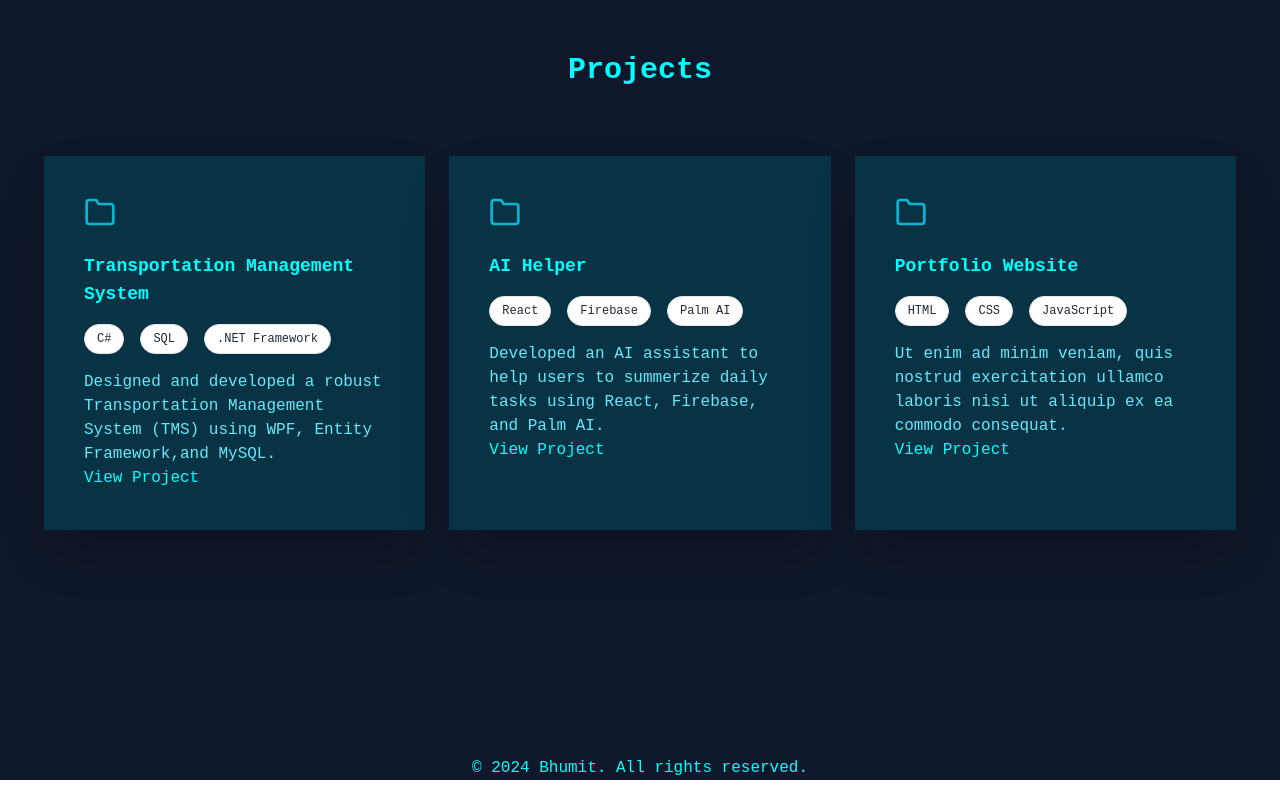
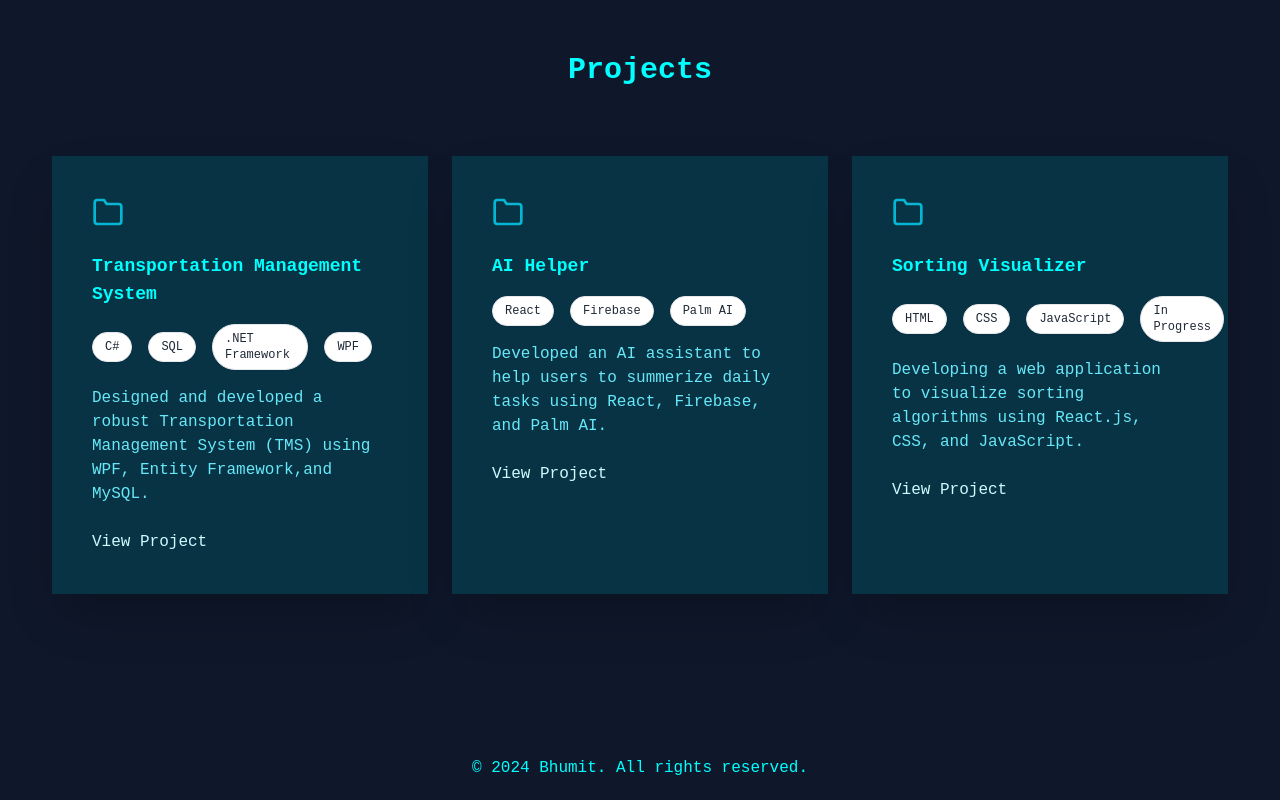
Before and after one commit to patel-bhumit/Portfolio-2024, a React (Create React App) app: page / in a window 1280 px wide. Shown: the part 1644-2444 px from the top of the page. Built offline with nearby package versions, Linux system fonts and the light colour scheme; the HTML template or start-up script is replaced by a standard one; a web font is replaced by a local one.

Commit message:
fixed some bugs

```diff
--- a/src/App.js
+++ b/src/App.js
@@ -6,6 +6,25 @@ import { motion } from "framer-motion"
 import { useEffect, useState } from 'react';
 import Projects from './layouts/Projects/Projects';
 import Social from './components/Socials/Social';
+import svg1 from "./asset/linkedin.svg"
+import svg2 from "./asset/github.svg"
+
+const Socials = [
+    {
+        id: 1,
+        name: "LinkedIn",
+        link: "https://www.linkedin.com/in/bhumitkumar-patel/",
+        icon: svg1
+    },
+    {
+        id: 2,
+        name: "GitHub",
+        link: "https://github.com/patel-bhumit",
+        icon: svg2
+    },
+
+];
+
 
 function App() {
 
@@ -57,7 +76,19 @@ function App() {
         </div>
           <About/>
           <Projects/>
-        <p className='flex w-full justify-center'>&copy; 2024 Bhumit. All rights reserved.</p>
+          <footer>
+            <div className='flex justify-center items-center lg:hidden'>
+            {Socials.map((social, index) => {
+              return (
+                <a href={social.link} className="pr-4 pb-2" key={index}>
+                                  <img src={social.icon} alt={`Social icon ${index}`} />
+                          </a>
+                      );
+                    })}
+              </div>
+              <a href="mailto:bhumit667@gmail.com" className="flex justify-center pb-2 lg:hidden">bhumit667@gmail.com</a>
+            <p className='flex w-full justify-center pb-5'>&copy; 2024 Bhumit. All rights reserved.</p>
+          </footer>
       </div>
     </div>
   );
--- a/src/layouts/Projects/Projects.js
+++ b/src/layouts/Projects/Projects.js
@@ -2,25 +2,26 @@ import { motion, useInView, useMotionValue } from 'framer-motion';
 import './Projects.css';
 import { useRef, useState } from 'react';
 import icon from '../../asset/folder.svg';
+import tool from '../../asset/tool.svg';
 
 const ProjectsList = [
     {
         name: "Transportation Management System",
         description: "Designed and developed a robust Transportation Management System (TMS) using WPF, Entity Framework,and MySQL.",
-        technologies: ["C#", "SQL", ".NET Framework"],
+        technologies: ["C#", "SQL", ".NET Framework", "WPF"],
         link: "https://github.com/patel-bhumit/TermProject"
     },
     {
         name: "AI Helper",
         description: "Developed an AI assistant to help users to summerize daily tasks using React, Firebase, and Palm AI.",
         technologies: ["React", "Firebase", "Palm AI"],
-        link: "github.com"
+        link: "https://github.com/patel-bhumit/ai_helper"
     },
     {
-        name: "Portfolio Website",
-        description: "Ut enim ad minim veniam, quis nostrud exercitation ullamco laboris nisi ut aliquip ex ea commodo consequat.",
-        technologies: ["HTML", "CSS", "JavaScript"],
-        link: "github.com"
+        name: "Sorting Visualizer",
+        description: "Developing a web application to visualize sorting algorithms using React.js, CSS, and JavaScript.",
+        technologies: ["HTML", "CSS", "JavaScript", "In Progress"],
+        link: "github.comhttps://github.com/patel-bhumit"
     }
 ];
 
@@ -28,7 +29,7 @@ const ProjectsList = [
 
 function ProjectCards() {
     return (
-        <div className="container py-24 mx-auto p-2 md:px-6 align-middle h-max lg:h-screen">
+        <div className="container py-24 mx-auto p-2 md:px-8 align-middle h-max lg:h-screen">
             <section className=" text-center lg:text-left">
                 <h2 className="mb-12 text-center text-3xl font-bold">Projects</h2>
                 <div className="grid p-5 gap-x-6 lg:grid-cols-3">
@@ -66,7 +67,8 @@ function ProjectCard({ project }) {
                     ))}
                 </div>
                 <p className="text-cyan-300">{project.description}</p>
-                <a href={project.link} className="mt-4 text-primary-500 dark:text-primary-400 hover:underline">View Project</a>
+                <br/>
+                <a href={project.link} className="mt-4 text-cyan-100 hover:underline">View Project</a>
             </div>
         </motion.div>
     );
```
Also changed, not shown: src/asset/tool.svg (added).
